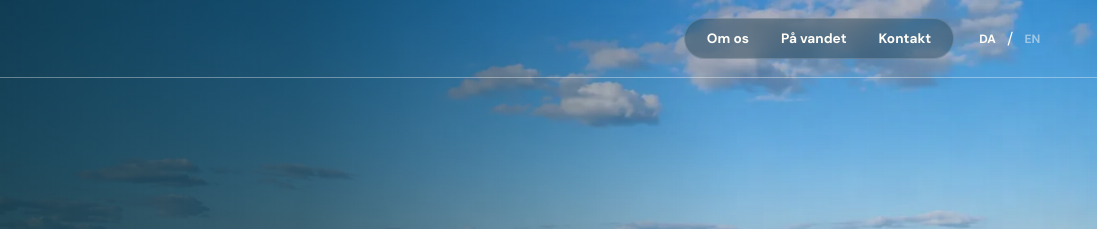
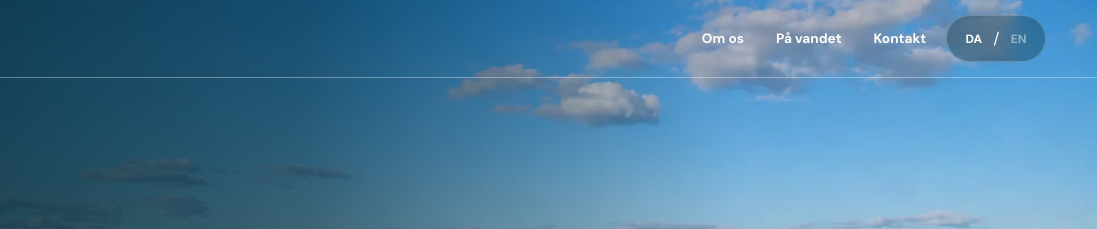
Before and after one commit to laesoe-surf/web, a plain HTML site: page index.html in a window 1280 px wide. Shown: the top 229 px of the page, 183-1280 px from the left. Drawn offline with Linux system fonts and the light colour scheme.

Commit message:
Move navigation pill to language switcher

```diff
--- a/styles.css
+++ b/styles.css
@@ -24,10 +24,10 @@ a { color: inherit; }
 .site-header { height: 78px; display: grid; grid-template-columns: 1fr auto auto; align-items: center; gap: 1.25rem; padding: 0 clamp(1.25rem, 4vw, 4.5rem); border-bottom: 1px solid rgba(255,255,255,.35); position: absolute; z-index: 10; width: 100%; color: var(--white); }
 .brand { display: inline-flex; align-items: center; text-decoration: none; }
 .brand img { display: block; width: 118px; height: auto; filter: brightness(0) invert(1); }
-.site-nav { justify-self: end; display: flex; align-items: center; gap: clamp(1rem, 2.5vw, 2.4rem); padding: .7rem 1.35rem; border: 1px solid rgba(255,255,255,.16); border-radius: 100px; background: rgba(8,43,53,.34); backdrop-filter: blur(10px); -webkit-backdrop-filter: blur(10px); font-size: .85rem; font-weight: 700; white-space: nowrap; }
+.site-nav { justify-self: end; display: flex; align-items: center; gap: clamp(1rem, 2.5vw, 2.4rem); font-size: .85rem; font-weight: 700; white-space: nowrap; }
 .site-nav a { text-decoration: none; }
 .site-nav a:hover { color: var(--coral); }
-.language-switch { justify-self: end; display: flex; gap: .35rem; align-items: center; }
+.language-switch { justify-self: end; display: flex; gap: .35rem; align-items: center; padding: .55rem .8rem; border: 1px solid rgba(255,255,255,.2); border-radius: 100px; background: rgba(8,43,53,.34); backdrop-filter: blur(10px); -webkit-backdrop-filter: blur(10px); }
 .language-switch button { border: 0; background: none; color: currentColor; padding: .35rem; font: 700 .75rem var(--sans); cursor: pointer; opacity: .48; }
 .language-switch button.active { opacity: 1; }
 .nav-toggle { display: none; }
```
